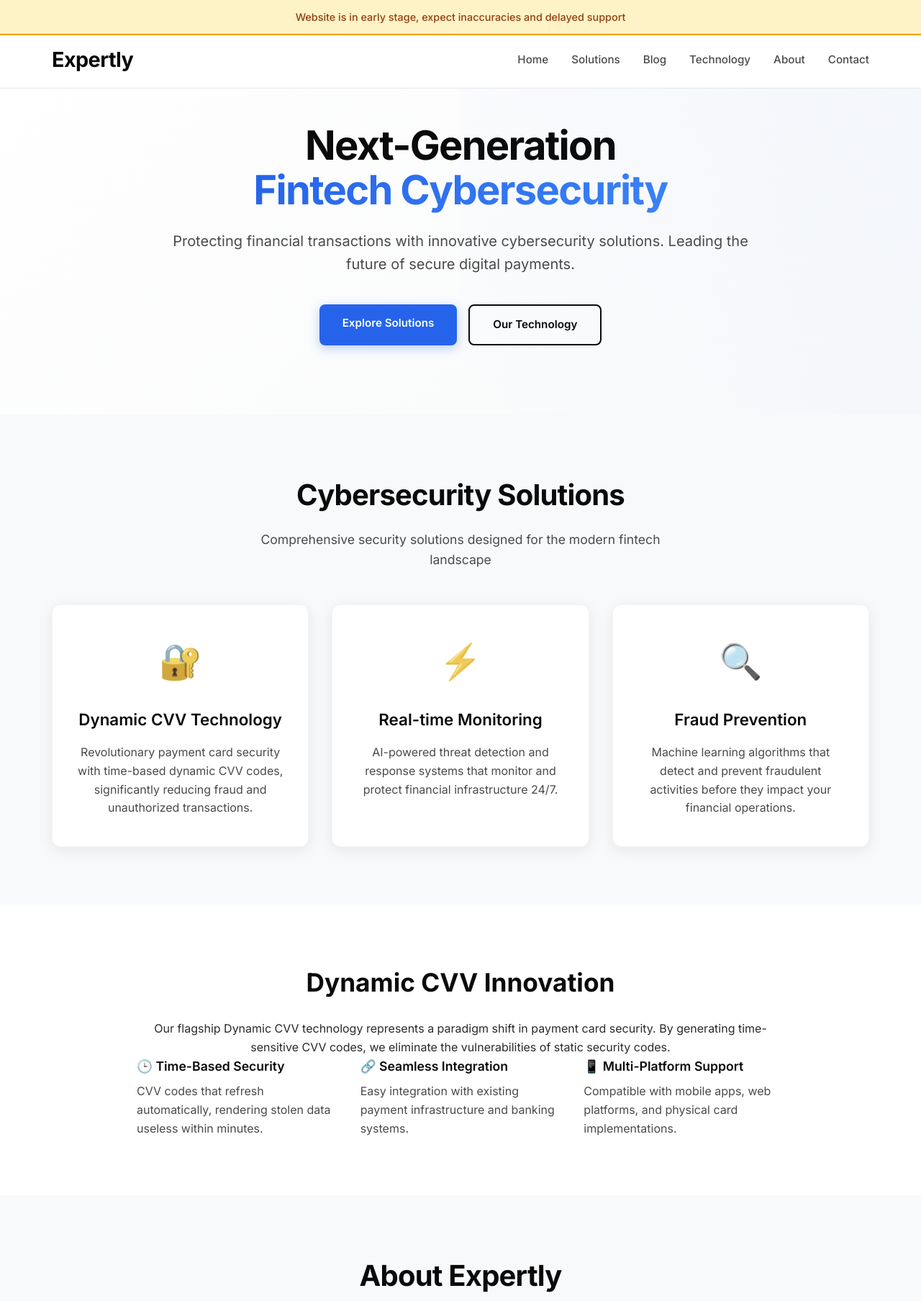
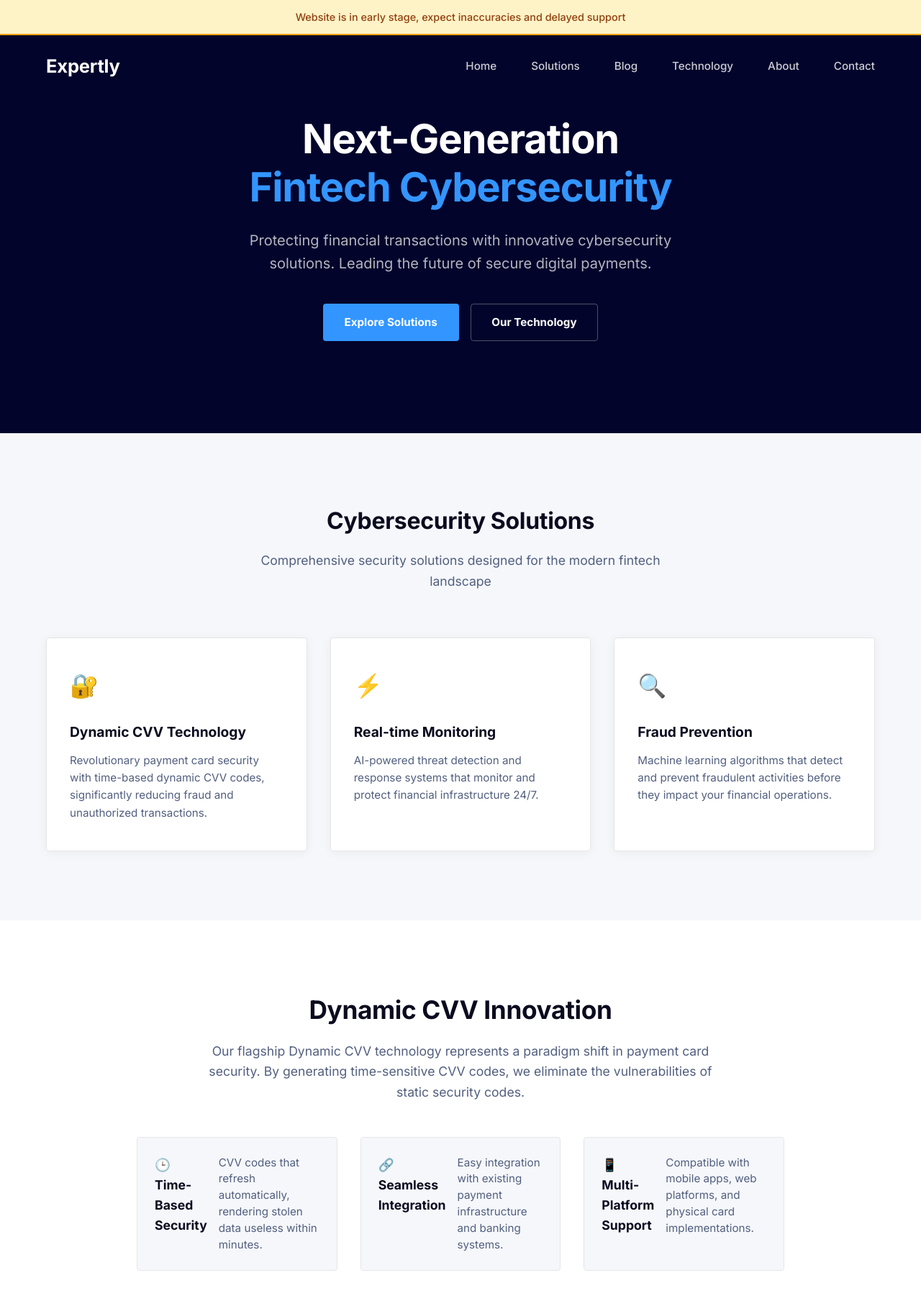
Before and after one commit to ExpertlyIN/expertly-website, a website: page src/index.html in a window 1280 px wide. Shown: the top 1808 px of the page at 72% size. Drawn offline with Linux system fonts and the light colour scheme.

Commit message:
Update website with styling overhaul.

```diff
--- a/src/css/styles.css
+++ b/src/css/styles.css
@@ -10,44 +10,44 @@
 }
 
 :root {
-    /* Color Palette - Monochrome with Blue Accent */
-    --primary-black: #0a0a0a;
-    --secondary-black: #1a1a1a;
-    --dark-gray: #2a2a2a;
-    --medium-gray: #4a4a4a;
-    --light-gray: #8a8a8a;
-    --lighter-gray: #c4c4c4;
-    --off-white: #f8f9fa;
-    --pure-white: #ffffff;
-    --primary-blue: #2563eb;
-    --light-blue: #3b82f6;
-    --blue-hover: #1d4ed8;
+    /* Color Palette - Razorpay Inspired */
+    --primary-brand: #02042b;
+    /* Deep Navy */
+    --accent-brand: #3395ff;
+    /* Bright Blue */
+    --primary-text: #0b0b1f;
+    --secondary-text: #525f7f;
+    --bg-light: #f5f7fa;
+    --white: #ffffff;
+    --border-color: #e6e6e6;
 
     /* Typography */
     --font-family: 'Inter', -apple-system, BlinkMacSystemFont, 'Segoe UI', sans-serif;
-    --font-weight-light: 300;
     --font-weight-normal: 400;
     --font-weight-medium: 500;
-    --font-weight-semibold: 600;
     --font-weight-bold: 700;
+    --font-weight-heavy: 800;
 
     /* Spacing */
-    --section-padding: 5rem 0;
-    --container-padding: 0 2rem;
+    --section-padding: 6rem 0;
+    --container-padding: 0 1.5rem;
     --max-width: 1200px;
 
     /* Effects */
-    --transition: all 0.3s ease;
-    --box-shadow: 0 10px 30px rgba(0, 0, 0, 0.1);
-    --card-shadow: 0 5px 20px rgba(0, 0, 0, 0.08);
+    --transition: all 0.2s ease;
+    --card-shadow: 0 2px 15px rgba(0, 0, 0, 0.05);
+    --hover-shadow: 0 10px 30px rgba(0, 0, 0, 0.1);
+    --text-shadow: none;
 }
 
 body {
     font-family: var(--font-family);
     line-height: 1.6;
-    color: var(--dark-gray);
-    background-color: var(--pure-white);
+    color: var(--secondary-text);
+    background-color: var(--bg-color);
     font-weight: var(--font-weight-normal);
+    -webkit-font-smoothing: antialiased;
+    overflow-x: hidden;
 }
 
 .container {
@@ -86,14 +86,14 @@ body {
    =============================== */
 
 .navbar {
-    position: fixed;
-    top: 2.75rem;
+    position: absolute;
+    top: 3rem;
+    /* Push down to account for fixed banner */
     width: 100%;
-    background: rgba(255, 255, 255, 0.95);
-    backdrop-filter: blur(10px);
+    background: transparent;
     z-index: 1000;
-    padding: 1rem 0;
-    border-bottom: 1px solid rgba(42, 42, 42, 0.1);
+    padding: 1.5rem 0;
+    border-bottom: none;
     transition: var(--transition);
 }
 
@@ -104,20 +104,20 @@ body {
 }
 
 .nav-brand h1 {
-    font-size: 1.8rem;
+    font-size: 1.6rem;
     font-weight: var(--font-weight-bold);
-    color: var(--primary-black);
-    letter-spacing: -0.02em;
+    color: var(--white);
+    letter-spacing: -0.01em;
 }
 
 .nav-menu {
     display: flex;
-    gap: 2rem;
+    gap: 3rem;
 }
 
 .nav-link {
     text-decoration: none;
-    color: var(--medium-gray);
+    color: rgba(255, 255, 255, 0.8);
     font-weight: var(--font-weight-medium);
     font-size: 0.95rem;
     transition: var(--transition);
@@ -125,22 +125,38 @@ body {
 }
 
 .nav-link:hover {
-    color: var(--primary-blue);
+    color: var(--white);
+    opacity: 1;
 }
 
 .nav-link::after {
-    content: '';
-    position: absolute;
-    bottom: -5px;
-    left: 0;
-    width: 0;
-    height: 2px;
-    background: var(--primary-blue);
-    transition: width 0.3s ease;
+    display: none;
 }
 
-.nav-link:hover::after {
+/* Scrolled Navbar State */
+.navbar.scrolled {
+    background: rgba(255, 255, 255, 0.98);
+    backdrop-filter: blur(10px);
+    box-shadow: 0 2px 20px rgba(0, 0, 0, 0.1);
+    padding: 1rem 0;
+    /* Shrink padding slightly */
+    position: fixed;
+    /* Make it stick */
+    top: 2.75rem;
+    /* Sit below the fixed banner (approx height) */
     width: 100%;
+}
+
+.navbar.scrolled .nav-brand h1 {
+    color: var(--primary-brand);
+}
+
+.navbar.scrolled .nav-link {
+    color: var(--secondary-text);
+}
+
+.navbar.scrolled .nav-link:hover {
+    color: var(--accent-brand);
 }
 
 /* ===============================
@@ -148,52 +164,56 @@ body {
    =============================== */
 
 .hero {
-    padding: 10.75rem 0 6rem;
-    background: linear-gradient(135deg, var(--pure-white) 0%, var(--off-white) 100%);
+    padding: 10rem 0 8rem;
+    background: var(--primary-brand);
     position: relative;
     overflow: hidden;
+    /* No clip-path, straight edge */
 }
 
+/* Subtle Pattern instead of mesh gradient */
 .hero::before {
     content: '';
     position: absolute;
     top: 0;
-    right: 0;
-    width: 50%;
+    left: 0;
+    width: 100%;
     height: 100%;
-    background: linear-gradient(45deg, transparent 0%, rgba(37, 99, 235, 0.03) 100%);
+    background-image: radial-gradient(rgba(255, 255, 255, 0.1) 1px, transparent 1px);
+    background-size: 40px 40px;
+    opacity: 0.1;
     pointer-events: none;
 }
 
 .hero-content {
     max-width: 800px;
     text-align: center;
+    /* Centered for minimalist look */
     margin: 0 auto;
 }
 
 .hero-title {
     font-size: 3.5rem;
     font-weight: var(--font-weight-bold);
-    color: var(--primary-black);
-    line-height: 1.1;
+    color: var(--white);
+    line-height: 1.2;
     margin-bottom: 1.5rem;
-    letter-spacing: -0.03em;
+    letter-spacing: -0.02em;
 }
 
 .text-blue {
-    color: var(--primary-blue);
-    background: linear-gradient(135deg, var(--primary-blue) 0%, var(--light-blue) 100%);
-    -webkit-background-clip: text;
-    -webkit-text-fill-color: transparent;
-    background-clip: text;
+    color: var(--accent-brand);
+    background: none;
+    -webkit-text-fill-color: initial;
 }
 
 .hero-subtitle {
     font-size: 1.25rem;
-    color: var(--medium-gray);
-    margin-bottom: 2.5rem;
+    color: rgba(255, 255, 255, 0.7);
+    margin: 0 auto 2.5rem;
     font-weight: var(--font-weight-normal);
     line-height: 1.6;
+    max-width: 600px;
 }
 
 .hero-buttons {
@@ -207,42 +227,56 @@ body {
    BUTTONS
    =============================== */
 
+/* ===============================
+   BUTTONS
+   =============================== */
+
+/* ===============================
+   BUTTONS
+   =============================== */
+
 .btn {
     display: inline-block;
-    padding: 0.875rem 2rem;
+    padding: 0.8rem 1.8rem;
     text-decoration: none;
-    font-weight: var(--font-weight-semibold);
+    font-weight: var(--font-weight-bold);
     font-size: 0.95rem;
-    border-radius: 8px;
+    border-radius: 4px;
+    /* Slightly rounded, not pill */
     transition: var(--transition);
-    border: none;
+    border: 1px solid transparent;
     cursor: pointer;
     text-align: center;
 }
 
 .btn-primary {
-    background: var(--primary-blue);
-    color: var(--pure-white);
-    box-shadow: 0 4px 15px rgba(37, 99, 235, 0.3);
+    background: var(--accent-brand);
+    color: var(--white);
+    box-shadow: 0 2px 4px rgba(0, 0, 0, 0.1);
 }
 
 .btn-primary:hover {
-    background: var(--blue-hover);
-    transform: translateY(-2px);
-    box-shadow: 0 6px 20px rgba(37, 99, 235, 0.4);
+    background: #2684ff;
+    transform: translateY(-1px);
+    box-shadow: 0 4px 8px rgba(0, 0, 0, 0.15);
 }
 
 .btn-secondary {
     background: transparent;
-    color: var(--primary-black);
-    border: 2px solid var(--primary-black);
+    color: var(--white);
+    border: 1px solid rgba(255, 255, 255, 0.3);
+    backdrop-filter: none;
 }
 
 .btn-secondary:hover {
-    background: var(--primary-black);
-    color: var(--pure-white);
-    transform: translateY(-2px);
+    background: rgba(255, 255, 255, 0.1);
+    color: var(--white);
+    border-color: var(--white);
 }
+
+/* ===============================
+   SECTIONS
+   =============================== */
 
 /* ===============================
    SECTIONS
@@ -250,23 +284,24 @@ body {
 
 section {
     padding: var(--section-padding);
+    position: relative;
 }
 
 .section-title {
-    font-size: 2.5rem;
+    font-size: 2rem;
     font-weight: var(--font-weight-bold);
-    color: var(--primary-black);
+    color: var(--primary-text);
     text-align: center;
     margin-bottom: 1rem;
-    letter-spacing: -0.02em;
+    letter-spacing: -0.01em;
 }
 
 .section-subtitle {
     font-size: 1.1rem;
-    color: var(--medium-gray);
+    color: var(--secondary-text);
     text-align: center;
     max-width: 600px;
-    margin: 0 auto 3rem;
+    margin: 0 auto 4rem;
     line-height: 1.6;
 }
 
@@ -275,75 +310,114 @@ section {
    =============================== */
 
 .solutions {
-    background: var(--off-white);
+    background: var(--bg-light);
+    margin-top: 0;
+    padding-top: 6rem;
+    padding-bottom: 6rem;
 }
 
 .solutions-grid {
     display: grid;
-    grid-template-columns: repeat(auto-fit, minmax(280px, 1fr));
+    grid-template-columns: repeat(auto-fit, minmax(300px, 1fr));
     gap: 2rem;
     margin-top: 3rem;
 }
 
 .solution-card {
-    background: var(--pure-white);
+    background: var(--white);
     padding: 2.5rem 2rem;
-    border-radius: 12px;
-    text-align: center;
+    border-radius: 4px;
+    text-align: left;
     box-shadow: var(--card-shadow);
     transition: var(--transition);
-    border: 1px solid rgba(42, 42, 42, 0.05);
+    border: 1px solid var(--border-color);
+    position: relative;
+    overflow: hidden;
+    height: 100%;
+    display: flex;
+    flex-direction: column;
+}
+
+.solution-card::before {
+    display: none;
+    /* Remove top gradient border */
 }
 
 .solution-card:hover {
     transform: translateY(-5px);
-    box-shadow: 0 15px 40px rgba(0, 0, 0, 0.12);
+    box-shadow: var(--hover-shadow);
+    border-color: transparent;
 }
 
 .card-icon {
-    font-size: 3rem;
+    font-size: 2rem;
     margin-bottom: 1.5rem;
-    filter: grayscale(0.3);
+    color: var(--accent-brand);
 }
 
 .solution-card h3 {
-    font-size: 1.4rem;
-    font-weight: var(--font-weight-semibold);
-    color: var(--primary-black);
-    margin-bottom: 1rem;
+    font-size: 1.2rem;
+    font-weight: var(--font-weight-bold);
+    color: var(--primary-text);
+    margin-bottom: 0.75rem;
 }
 
 .solution-card p {
-    color: var(--medium-gray);
+    color: var(--secondary-text);
     line-height: 1.6;
+    font-size: 0.95rem;
 }
 
 /* ===============================
    TECHNOLOGY SECTION
    =============================== */
 
+/* ===============================
+   TECHNOLOGY SECTION
+   =============================== */
+
+/* ===============================
+   TECHNOLOGY SECTION
+   =============================== */
+
 .technology {
-    background: var(--pure-white);
+    background: var(--white);
+    transform: none;
+    padding: 6rem 0;
+    margin-top: 0;
+    z-index: 1;
+    position: relative;
+}
+
+.technology .container {
+    transform: none;
+    padding-top: 0;
+    padding-bottom: 0;
 }
 
 .tech-content {
     max-width: 900px;
     margin: 0 auto;
     text-align: center;
+    display: block;
 }
 
-.tech-content h2 {
+.tech-text h2 {
     font-size: 2.2rem;
     font-weight: var(--font-weight-bold);
-    color: var(--primary-black);
-    margin-bottom: 1.5rem;
+    color: var(--primary-text);
+    margin-bottom: 1rem;
+    letter-spacing: -0.01em;
 }
 
-.tech-content > p {
+.tech-text>p {
     font-size: 1.1rem;
-    color: var(--medium-gray);
+    color: var(--secondary-text);
     margin-bottom: 3rem;
-    line-height: 1.7;
+    line-height: 1.6;
+    max-width: 700px;
+    margin-left: auto;
+    margin-right: auto;
 }
 
 .tech-features {
@@ -351,26 +425,49 @@ section {
     grid-template-columns: repeat(auto-fit, minmax(250px, 1fr));
     gap: 2rem;
     text-align: left;
+    /* Keep individual features left-aligned for readability */
+}
+
+.feature {
+    display: flex;
+    gap: 1rem;
+    align-items: flex-start;
+    padding: 1.5rem;
+    background: var(--bg-light);
+    border-radius: 4px;
+    border: 1px solid var(--border-color);
 }
 
 .feature h4 {
     font-size: 1.1rem;
-    font-weight: var(--font-weight-semibold);
-    color: var(--primary-black);
+    font-weight: var(--font-weight-bold);
+    color: var(--primary-text);
     margin-bottom: 0.5rem;
 }
 
 .feature p {
-    color: var(--medium-gray);
-    line-height: 1.6;
+    color: var(--secondary-text);
+    line-height: 1.5;
+    font-size: 0.95rem;
 }
 
 /* ===============================
    ABOUT SECTION
    =============================== */
 
+/* ===============================
+   ABOUT SECTION
+   =============================== */
+
+/* ===============================
+   ABOUT SECTION
+   =============================== */
+
 .about {
-    background: var(--off-white);
+    background: var(--bg-light);
+    padding-top: 6rem;
+    padding-bottom: 6rem;
+    margin-top: 0;
 }
 
 .about-content {
@@ -381,9 +478,10 @@ section {
 
 .about-text {
     font-size: 1.1rem;
-    color: var(--medium-gray);
+    color: var(--secondary-text);
     margin-bottom: 3rem;
-    line-height: 1.7;
+    line-height: 1.6;
+    font-weight: var(--font-weight-normal);
 }
 
 .stats-grid {
@@ -394,25 +492,56 @@ section {
 
 .stat {
     padding: 1.5rem;
+    text-align: center;
+    background: var(--white);
+    border-radius: 4px;
+    box-shadow: var(--card-shadow);
 }
 
 .stat h3 {
-    font-size: 1.3rem;
-    font-weight: var(--font-weight-semibold);
-    color: var(--primary-blue);
+    font-size: 1.1rem;
+    font-weight: var(--font-weight-bold);
+    color: var(--accent-brand);
+    text-transform: uppercase;
+    letter-spacing: 0.05em;
     margin-bottom: 0.5rem;
 }
 
 .stat p {
-    color: var(--medium-gray);
+    color: var(--primary-text);
+    font-weight: var(--font-weight-medium);
+    font-size: 1rem;
 }
 
 /* ===============================
    CONTACT SECTION
    =============================== */
 
+/* ===============================
+   CONTACT SECTION
+   =============================== */
+
+/* ===============================
+   CONTACT SECTION
+   =============================== */
+
+/* ===============================
+   CONTACT SECTION
+   =============================== */
+
 .contact {
-    background: var(--pure-white);
+    background: var(--white);
+    transform: none;
+    padding: 6rem 0;
+    margin-top: 0;
+    z-index: 1;
+    position: relative;
+}
+
+.contact .container {
+    transform: none;
+    padding-top: 0;
+    padding-bottom: 0;
 }
 
 .contact-content {
@@ -428,13 +557,13 @@ section {
 
 .contact-info h3 {
     font-size: 1.5rem;
-    font-weight: var(--font-weight-semibold);
-    color: var(--primary-black);
+    font-weight: var(--font-weight-bold);
+    color: var(--primary-text);
     margin-bottom: 1rem;
 }
 
 .contact-info p {
-    color: var(--medium-gray);
+    color: var(--secondary-text);
     margin-bottom: 2rem;
     line-height: 1.6;
 }
@@ -447,12 +576,14 @@ section {
 }
 
 .contact-item {
-    color: var(--medium-gray);
+    color: var(--accent-brand);
+    font-weight: var(--font-weight-medium);
     text-align: center;
+    font-size: 1.05rem;
 }
 
 .contact-item strong {
-    color: var(--primary-black);
+    color: var(--primary-text);
 }
 
 /* ===============================
@@ -460,51 +591,63 @@ section {
    =============================== */
 
 .footer {
-    background: var(--primary-black);
-    color: var(--pure-white);
-    padding: 3rem 0 1rem;
+    background: var(--primary-brand);
+    color: rgba(255, 255, 255, 0.7);
+    padding: 4rem 0 2rem;
+    margin-top: 0;
 }
 
 .footer-content {
     display: grid;
     grid-template-columns: 2fr 1fr 1fr;
     gap: 3rem;
-    margin-bottom: 2rem;
+    margin-bottom: 3rem;
 }
 
-.footer-section h3,
+.footer-section h3 {
+    font-weight: var(--font-weight-bold);
+    margin-bottom: 1rem;
+    color: var(--white);
+    font-size: 1.2rem;
+}
+
 .footer-section h4 {
-    font-weight: var(--font-weight-semibold);
+    font-weight: var(--font-weight-bold);
     margin-bottom: 1rem;
-    color: var(--pure-white);
+    color: var(--white);
+    font-size: 0.95rem;
+    text-transform: uppercase;
+    letter-spacing: 0.05em;
 }
 
 .footer-section p {
-    color: var(--lighter-gray);
+    color: rgba(255, 255, 255, 0.7);
     line-height: 1.6;
 }
 
 .footer-section a {
     display: block;
-    color: var(--lighter-gray);
+    color: rgba(255, 255, 255, 0.7);
     text-decoration: none;
-    margin-bottom: 0.5rem;
+    margin-bottom: 0.75rem;
     transition: var(--transition);
+    font-size: 0.95rem;
 }
 
 .footer-section a:hover {
-    color: var(--primary-blue);
+    color: var(--white);
 }
 
 .footer-bottom {
-    border-top: 1px solid var(--dark-gray);
+    border-top: 1px solid rgba(255, 255, 255, 0.1);
     padding-top: 2rem;
     text-align: center;
 }
 
 .footer-bottom p {
-    color: var(--light-gray);
+    color: rgba(255, 255, 255, 0.5);
     font-size: 0.9rem;
+    opacity: 1;
 }
 
 /* ===============================
@@ -534,7 +677,8 @@ section {
     }
 
     .nav-menu {
-        display: none; /* Simplified for mobile */
+        display: none;
+        /* Simplified for mobile */
     }
 
     .hero-buttons {
@@ -599,6 +743,11 @@ body {
 }
 
 @keyframes fadeIn {
-    from { opacity: 0; }
-    to { opacity: 1; }
+    from {
+        opacity: 0;
+    }
+
+    to {
+        opacity: 1;
+    }
 }
--- a/src/js/script.js
+++ b/src/js/script.js
@@ -43,12 +43,10 @@ document.addEventListener('DOMContentLoaded', function() {
     const navbar = document.querySelector('.navbar');
 
     window.addEventListener('scroll', function() {
-        if (window.scrollY > 100) {
-            navbar.style.background = 'rgba(255, 255, 255, 0.98)';
-            navbar.style.boxShadow = '0 2px 20px rgba(0, 0, 0, 0.1)';
+        if (window.scrollY > 50) {
+            navbar.classList.add('scrolled');
         } else {
-            navbar.style.background = 'rgba(255, 255, 255, 0.95)';
-            navbar.style.boxShadow = 'none';
+            navbar.classList.remove('scrolled');
         }
     });
 
```
